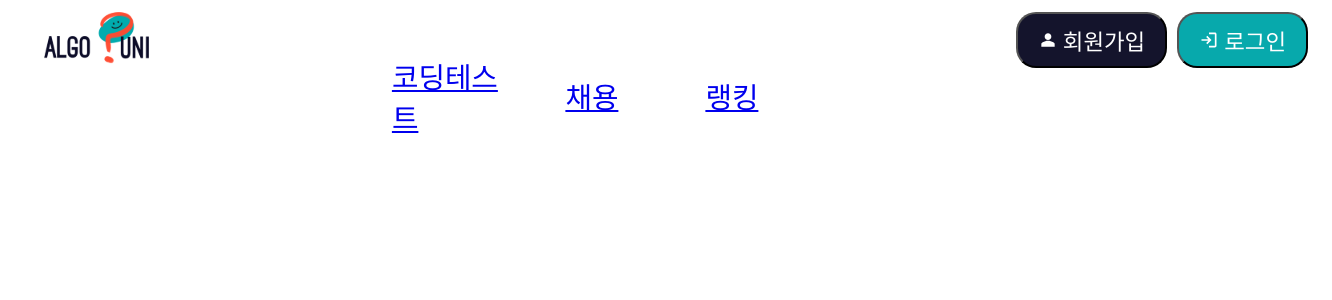
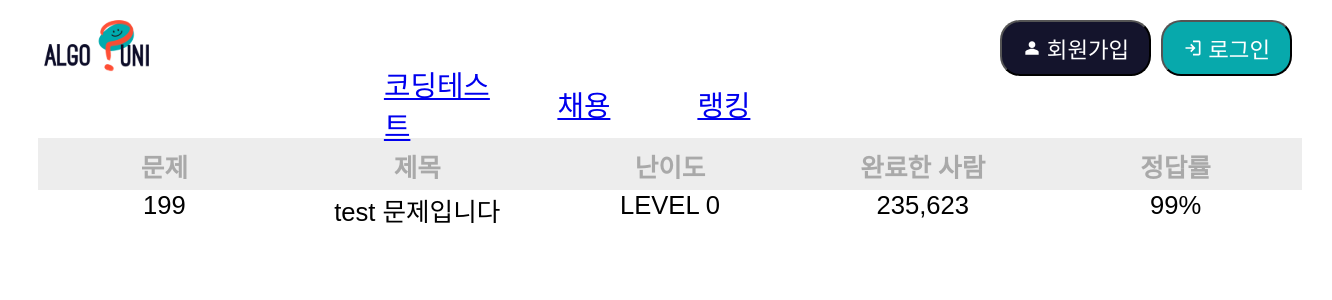
Before and after one commit to Algo-Hani/algopuni-frontend, a Next.js app: page /learn in a window 1280 px wide. Shown: the top 300 px of the page, 1332 px wide, since content can reach past the window. Built offline with nearby package versions, Linux system fonts and the light colour scheme; a web font is replaced by a local one.

Commit message:
Feat: 리스트 스타일 커스텀

```diff
--- a/src/components/layouts/header/Header.styled.ts
+++ b/src/components/layouts/header/Header.styled.ts
@@ -61,7 +61,7 @@ export const HeaderLayout = styled.div<{
   $isVisible: boolean;
   $isTop: boolean;
 }>`
-  position: fixed;
+  position: relative;
   top: 0;
   display: flex;
   flex-direction: column;
@@ -71,16 +71,9 @@ export const HeaderLayout = styled.div<{
   width: 100%;
   height: 52px;
   background-color: ${({ $isTop }) => ($isTop ? '#ffffff' : 'rgba(255, 255, 255, .5)')};
-  transition: transform 0.3s ease-in-out, opacity 0.3s ease-in-out;
   z-index: 10;
 
-  ${({ $isVisible }) =>
-    !$isVisible &&
-    css`
-      transform: translateY(-100%);
-      opacity: 0;
-    `}
-  >button {
+  > button {
     position: absolute;
     top: 50%;
     right: 20px;
--- /dev/null
+++ b/src/components/styles/ListStyles.ts
@@ -0,0 +1,45 @@
+import styled from 'styled-components';
+
+export const CustomTable = styled.table`
+  width: 100%;
+
+  > thead {
+  }
+  @media ${({ theme }) => theme.device.pc} {
+    display: flex;
+    flex-direction: column;
+    > thead {
+      width: 100%;
+      height: 52px;
+      background-color: ${({ theme }) => theme.color.outline};
+      ${({ theme }) => theme.font.regular_16};
+      color: ${({ theme }) => theme.color.hint};
+      > tr {
+        display: flex;
+        height: 100%;
+        > th {
+          display: flex;
+          align-items: center;
+          justify-content: center;
+          width: 100%;
+          height: 100%;
+        }
+      }
+    }
+    > tbody {
+      width: 100%;
+      height: 34px;
+      ${({ theme }) => theme.font.medium_16};
+      > tr {
+        display: flex;
+        > td {
+          display: flex;
+          align-items: center;
+          justify-content: center;
+          width: 100%;
+          height: 100%;
+        }
+      }
+    }
+  }
+`;
--- a/src/features/learn/components/Learn.styled.ts
+++ b/src/features/learn/components/Learn.styled.ts
@@ -0,0 +1,12 @@
+import styled from 'styled-components';
+
+export const PageContainer = styled.div`
+  margin-top: 54px;
+  padding: 50px 20px;
+  width: 100%;
+  @media ${({ theme }) => theme.device.pc} {
+    margin: 0px auto;
+    padding: 50px 30px 70px 30px;
+    max-width: 1280px;
+  }
+`;
--- a/src/features/learn/components/Learn.tsx
+++ b/src/features/learn/components/Learn.tsx
@@ -1,7 +1,39 @@
+'use client';
+
 import React from 'react';
+import { CustomTable } from '@/components/styles/ListStyles';
+import * as S from './Learn.styled';
+import { config } from 'process';
 
 const Learn = () => {
-  return <div>Learn</div>;
+  // async function getUsers() {
+  //   return (await fetch(`${config().baseUrl}/users`).then((res) => res.json())) as User[];
+  // }
+
+  return (
+    <S.PageContainer>
+      <CustomTable>
+        <thead>
+          <tr>
+            <th>문제</th>
+            <th>제목</th>
+            <th>난이도</th>
+            <th>완료한 사람</th>
+            <th>정답률</th>
+          </tr>
+        </thead>
+        <tbody>
+          <tr>
+            <td>199</td>
+            <td>test 문제입니다</td>
+            <td>LEVEL 0</td>
+            <td>235,623</td>
+            <td>99%</td>
+          </tr>
+        </tbody>
+      </CustomTable>
+    </S.PageContainer>
+  );
 };
 
 export default Learn;
--- a/src/styles/property/font.ts
+++ b/src/styles/property/font.ts
@@ -74,6 +74,12 @@ export const font = {
     line-height: normal;
     font-family: var(--font-spoqa-medium);
   `,
+  regular_18: () => css`
+    font-weight: 400;
+    font-size: 1.8rem;
+    line-height: normal;
+    font-family: var(--font-spoqa-regular);
+  `,
   regular_16: () => css`
     font-weight: 400;
     font-size: 1.6rem;
```
